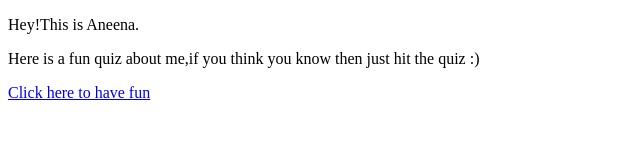
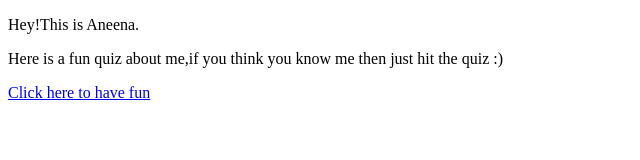
Before and after one commit to aneenajohn/About-me-quiz, a plain HTML site: page index.html in a window 1280 px wide. Shown: the full height of the page, 0-640 px from the left. Drawn offline with Linux system fonts and the light colour scheme.

Commit message:
Updated info

```diff
--- a/index.html
+++ b/index.html
@@ -8,7 +8,7 @@
 </head>
 <body>
     <p>Hey!This is Aneena.</p>
-    <p>Here is a fun quiz about me,if you think you know then just hit the quiz :)</p>
+    <p>Here is a fun quiz about me,if you think you know me then just hit the quiz :)</p>
     <a href="https://repl.it/@aneenasam/Quiz-Game-Assignment1?embed=1&output=1#index.js">Click here to have fun</a>
 </body>
 </html>
```
